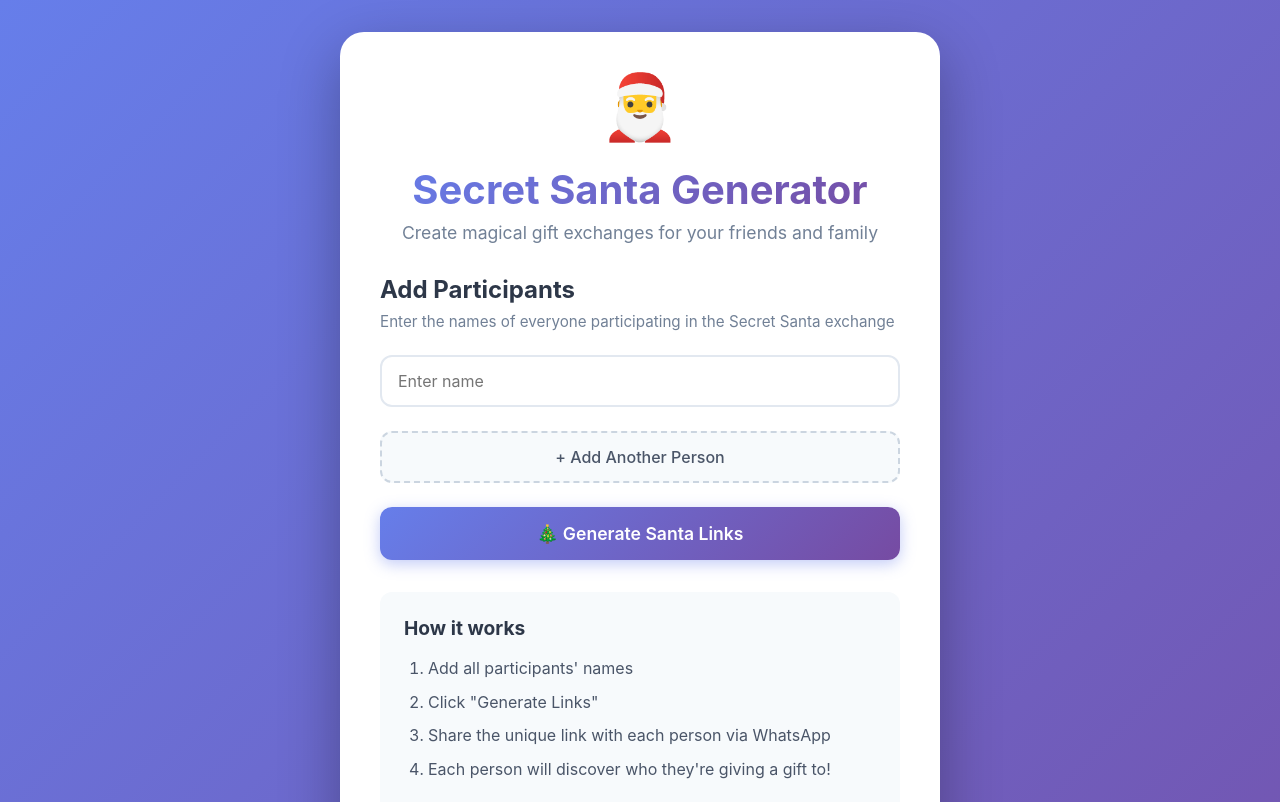
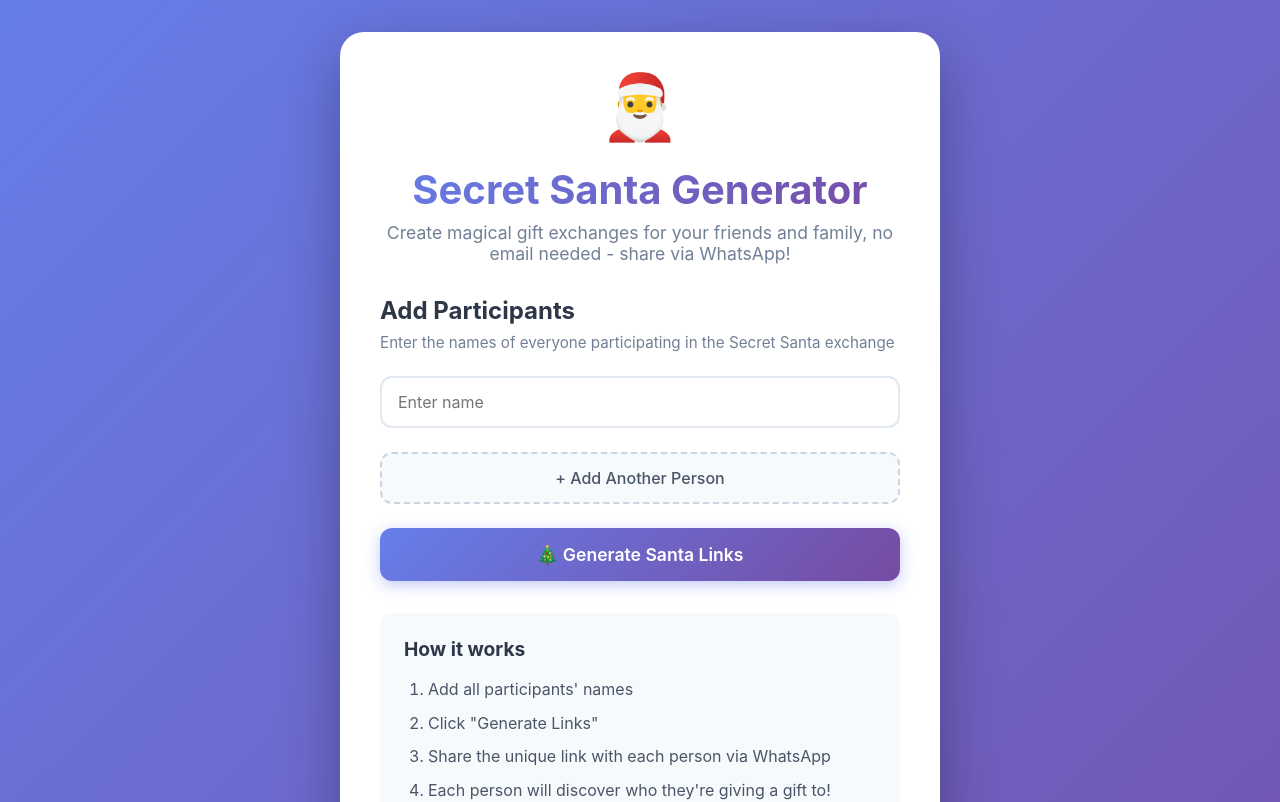
Before and after one commit to Banegasn/secret-santa, an Angular app: page / in a window 1280 px wide. Shown: the top 802 px of the page. Built offline with nearby package versions, Linux system fonts and the light colour scheme.

Commit message:
languages support

```diff
--- a/src/app/app.config.server.ts
+++ b/src/app/app.config.server.ts
@@ -121,7 +121,6 @@ const serverConfig: ApplicationConfig = {
 
       console.log(`[SSR] Request:`, request?.url, request?.body);
 
-      // Inject SSR_HL_PARAM - use optional injection with fallback
       const hlParam = inject(SSR_HL_PARAM, { optional: true }) ?? undefined;
       console.log(`[SSR] Injected SSR_HL_PARAM: ${hlParam}`);
 
--- a/src/app/services/translation-loader.service.ts
+++ b/src/app/services/translation-loader.service.ts
@@ -21,6 +21,7 @@ export class TranslationLoaderService {
    */
   async loadInitialLanguage(): Promise<void> {
     const currentLang = this.translationService.getCurrentLanguage();
+    console.log(`[TranslationLoader] Loading initial language: ${currentLang}`);
     await this.loadLanguage(currentLang);
   }
 
--- a/src/app/services/translation.service.ts
+++ b/src/app/services/translation.service.ts
@@ -1,5 +1,5 @@
 import { Injectable, signal, computed, effect, inject, makeStateKey, TransferState, PLATFORM_ID } from '@angular/core';
-import { DOCUMENT, isPlatformBrowser } from '@angular/common';
+import { DOCUMENT, isPlatformBrowser, isPlatformServer } from '@angular/common';
 
 export type Language = 'en' | 'es' | 'fr' | 'de' | 'it' | 'pt' | 'ja' | 'nl' | 'pl';
 
@@ -22,6 +22,7 @@ export class TranslationService {
     en: {}, es: {}, fr: {}, de: {}, it: {}, pt: {}, ja: {}, nl: {}, pl: {}
   });
   readonly #platformId = inject(PLATFORM_ID);
+
   readonly #currentLanguage = signal<Language>('en');
 
   // Public readonly signal for current language (allows components to track changes)
@@ -64,7 +65,6 @@ export class TranslationService {
 
       if (hlParam && VALID_LANGUAGES.includes(hlParam as Language)) {
         this.#currentLanguage.set(hlParam as Language);
-        // Save to localStorage for future visits
         if (window.localStorage) {
           localStorage.setItem('preferredLanguage', hlParam);
         }
--- a/src/assets/i18n/en.json
+++ b/src/assets/i18n/en.json
@@ -1,11 +1,11 @@
 {
   "app": {
     "title": "Secret Santa Generator",
-    "subtitle": "Create magical gift exchanges for your friends and family"
+    "subtitle": "Create magical gift exchanges for your friends and family, no email needed - share via WhatsApp!"
   },
   "home": {
     "title": "Secret Santa Generator",
-    "subtitle": "Create magical gift exchanges for your friends and family",
+    "subtitle": "Create magical gift exchanges for your friends and family, no email needed - share via WhatsApp!",
     "addParticipants": "Add Participants",
     "addParticipantsDesc": "Enter the names of everyone participating in the Secret Santa exchange",
     "enterName": "Enter name",
```
Also changed, not shown: src/server.ts (+7 -0 lines).
